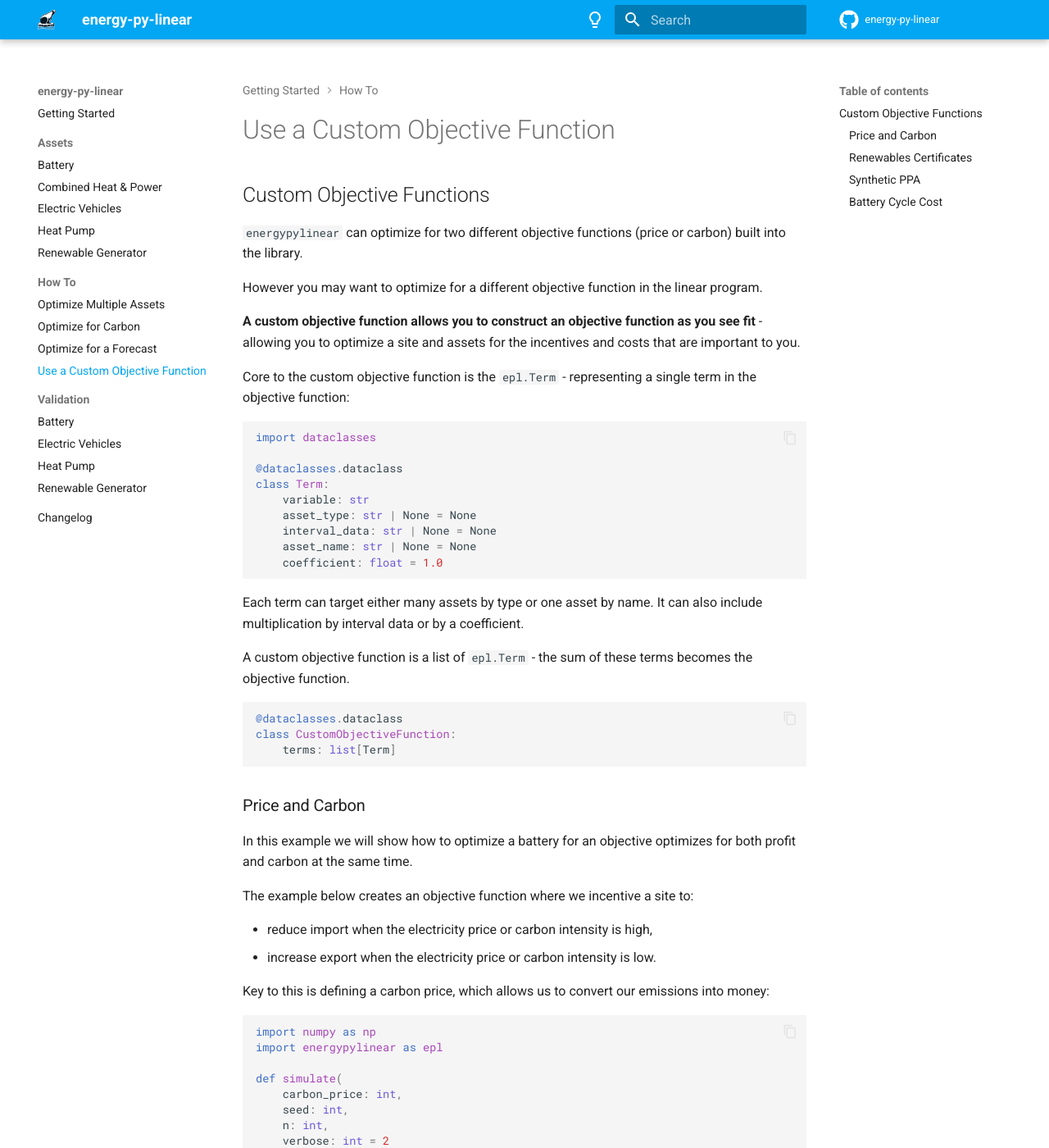
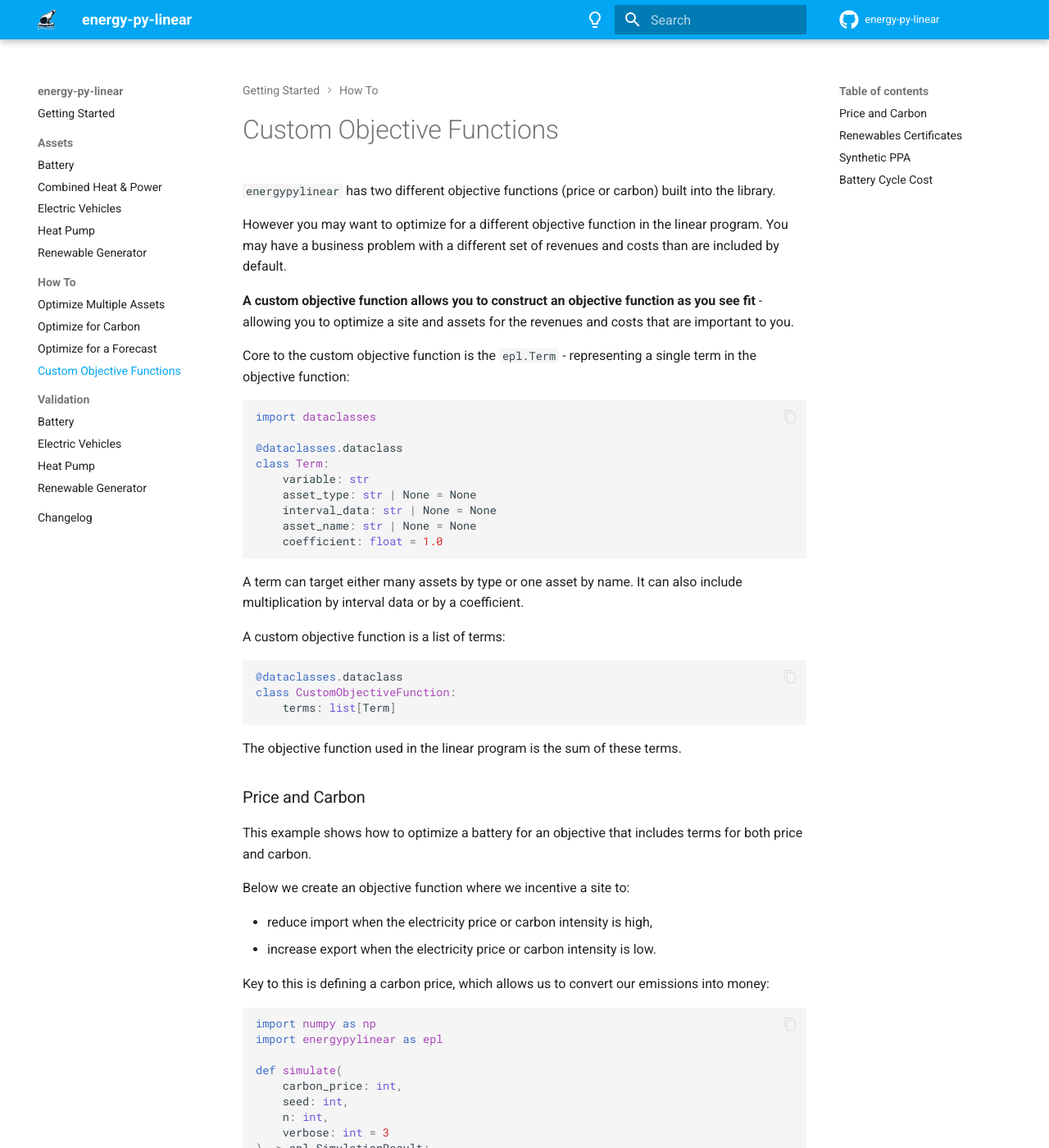
Before and after one commit to ADGEfficiency/energy-py-linear, an MkDocs documentation site: the page built from docs/docs/how-to/custom-objective.md, in a window 1280 px wide and 1400 px high. Shown: the whole window at 82% size. Built offline with MkDocs 1.6.1 and Material for MkDocs 9.7.7, drawn with Linux system fonts in a browser that asks for light colours; comment, search, counter and statistics services are not loaded; the version menu is left out; some of the changed text lies outside the part shown.

Commit message:
docs: small docs improvements

````diff
--- a/docs/docs/how-to/custom-objective.md
+++ b/docs/docs/how-to/custom-objective.md
@@ -1,10 +1,8 @@
-## Custom Objective Functions
+`energypylinear` has two different objective functions (price or carbon) built into the library.
 
-`energypylinear` can optimize for two different objective functions (price or carbon) built into the library.
+However you may want to optimize for a different objective function in the linear program. You may have a business problem with a different set of revenues and costs than are included by default.
 
-However you may want to optimize for a different objective function in the linear program.
-
-**A custom objective function allows you to construct an objective function as you see fit** - allowing you to optimize a site and assets for the incentives and costs that are important to you.
+**A custom objective function allows you to construct an objective function as you see fit** - allowing you to optimize a site and assets for the revenues and costs that are important to you.
 
 Core to the custom objective function is the `epl.Term` - representing a single term in the objective function:
 
@@ -21,9 +19,9 @@
     coefficient: float = 1.0
 ```
 
-Each term can target either many assets by type or one asset by name. It can also include multiplication by interval data or by a coefficient.
+A term can target either many assets by type or one asset by name. It can also include multiplication by interval data or by a coefficient.
 
-A custom objective function is a list of `epl.Term` - the sum of these terms becomes the objective function.
+A custom objective function is a list of terms:
 
 <!--phmdoctest-share-names-->
 ```python
@@ -32,11 +30,13 @@
     terms: list[Term]
 ```
 
+The objective function used in the linear program is the sum of these terms.
+
 ### Price and Carbon
 
-In this example we will show how to optimize a battery for an objective optimizes for both profit and carbon at the same time.
+This example shows how to optimize a battery for an objective that includes terms for both price and carbon.
 
-The example below creates an objective function where we incentive a site to:
+Below we create an objective function where we incentive a site to:
 
 - reduce import when the electricity price or carbon intensity is high,
 - increase export when the electricity price or carbon intensity is low.
@@ -52,9 +52,9 @@
     carbon_price: int,
     seed: int,
     n: int,
-    verbose: int = 2
+    verbose: int = 3
 ) -> epl.SimulationResult:
-    """Runs one battery simulation at a given carbon price with a custom objective function."""
+    """Run a battery simulation with a custom objective function."""
     np.random.seed(seed)
     site = epl.Site(
         assets=[epl.Battery(power_mw=10, capacity_mwh=20)],
@@ -100,14 +100,10 @@
 ```
 
 ```
-INFO     assets.site.optimize: cfg=<SiteConfig name=site, freq_mins=60,
-         import_limit_mw=10000.0, export_limit_mw=10000.0>
-INFO     assets.site.optimize: assets=['battery']
-INFO     optimizer.solve: status='Optimal'
 <energypylinear.SimulationResult feasible:True, rows:72, cols:28>
 ```
 
-We can validate that our custom objective function is working as expected by running simulations across many carbon prices, and see the effect on the profit and emissions of our site:
+We can validate that our custom objective function is working as expected by running simulations across many carbon prices:
 
 <!--phmdoctest-share-names-->
 ```python
--- a/docs/mkdocs.yml
+++ b/docs/mkdocs.yml
@@ -63,7 +63,7 @@
       - Optimize Multiple Assets: how-to/dispatch-site.md
       - Optimize for Carbon: how-to/price-carbon.md
       - Optimize for a Forecast: how-to/dispatch-forecast.md
-      - Use a Custom Objective Function: how-to/custom-objective.md
+      - Custom Objective Functions: how-to/custom-objective.md
   - Validation:
       - Battery: validation/battery.md
       # - Combined Heat & Power: validation/chp.md
````
Also changed, not shown: other parts of docs/docs/how-to/custom-objective.md (+1 -1 lines).
